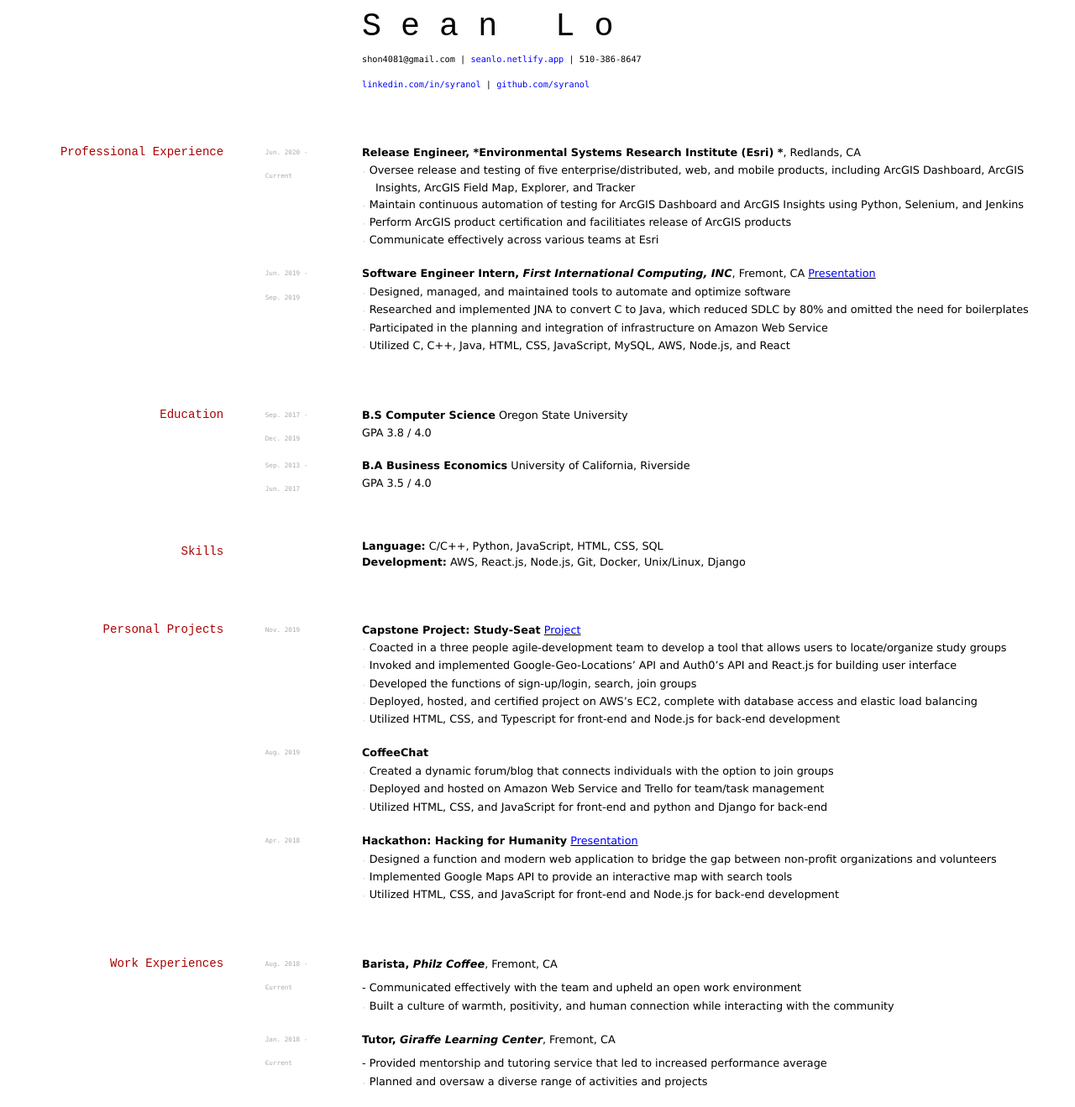
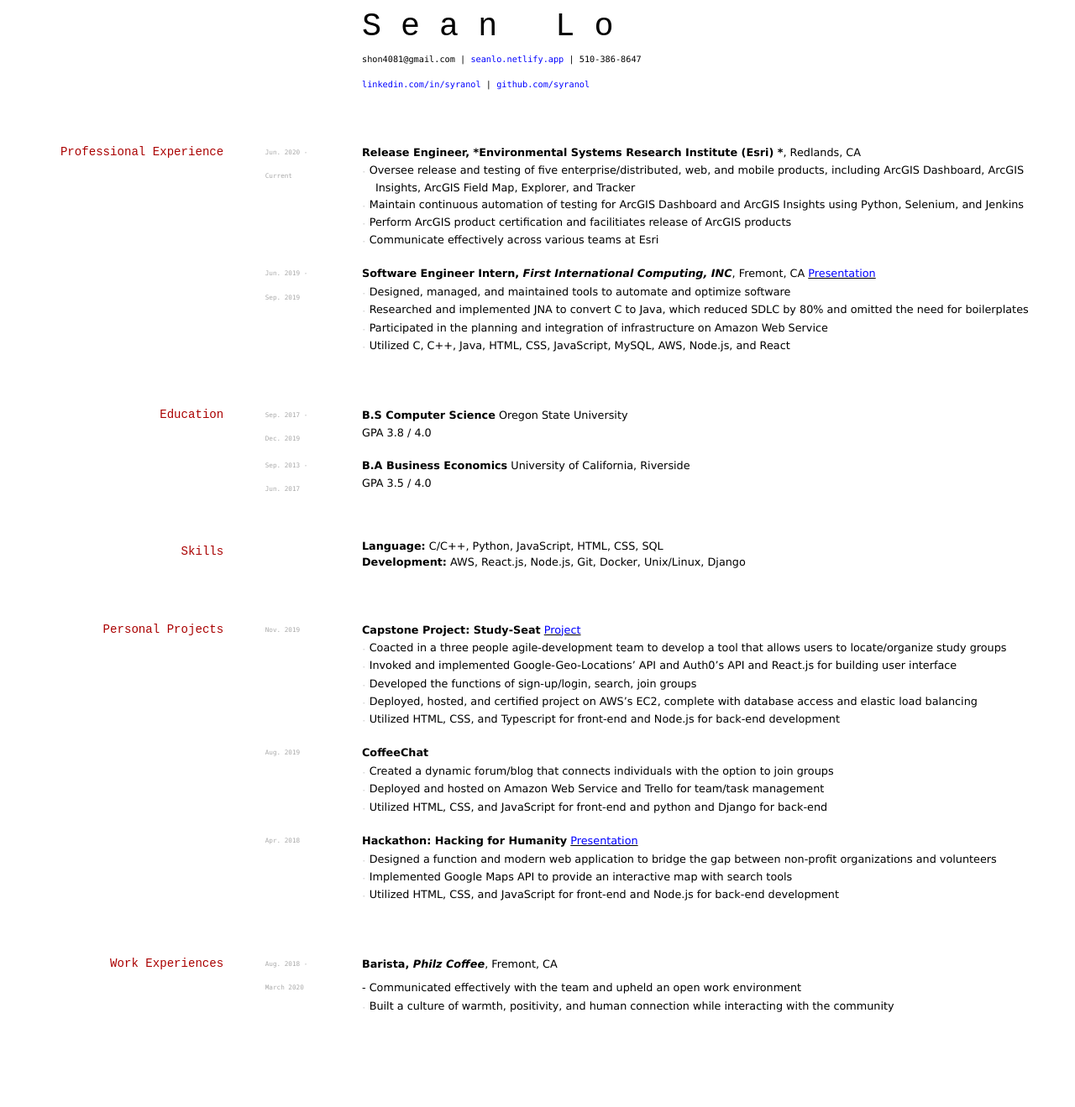
Before and after one commit to elipapa/markdown-cv, a Jekyll site: the page built from index.md, in a window 1280 px wide. Shown: the whole page at 84% size. Built offline with Jekyll 4.4.1, drawn with Linux system fonts in a browser that asks for light colours; after the commit the page ends 1229 px from its top, so only the background shows below that.

Commit message:
Update index.md

```diff
--- a/index.md
+++ b/index.md
@@ -86,11 +86,5 @@
 `Aug. 2018 -`
 __Barista, *Philz Coffee*__, Fremont, CA
 
-`Current` - `-` Communicated effectively with the team and upheld an open work environment
+`March 2020` - `-` Communicated effectively with the team and upheld an open work environment
 - `-` Built a culture of warmth, positivity, and human connection while interacting with the community
-
-`Jan. 2018 -`
-__Tutor, *Giraffe Learning Center*__, Fremont, CA
-
-`Current` - `-` Provided mentorship and tutoring service that led to increased performance average
-- `-` Planned and oversaw a diverse range of activities and projects
```
